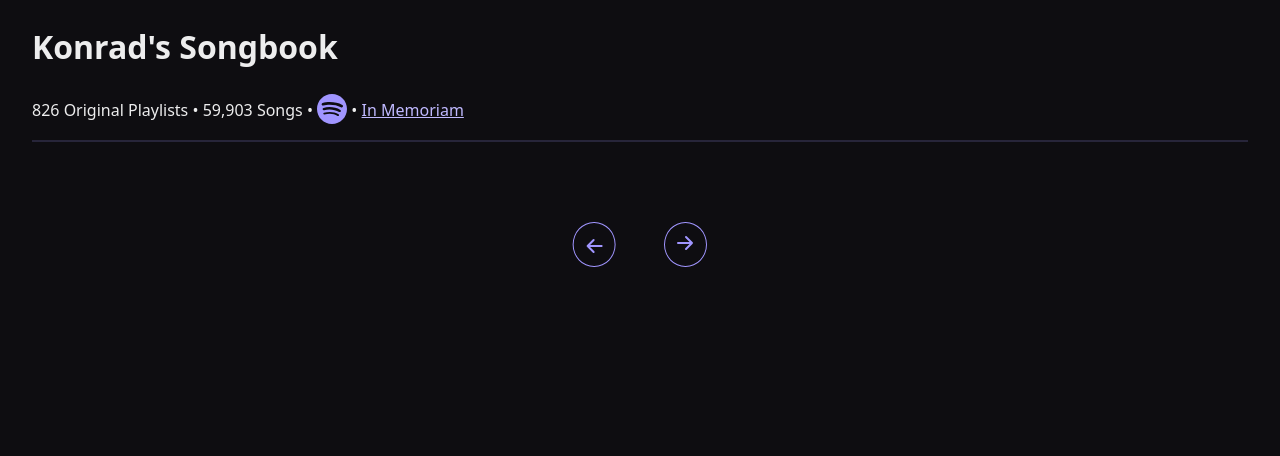
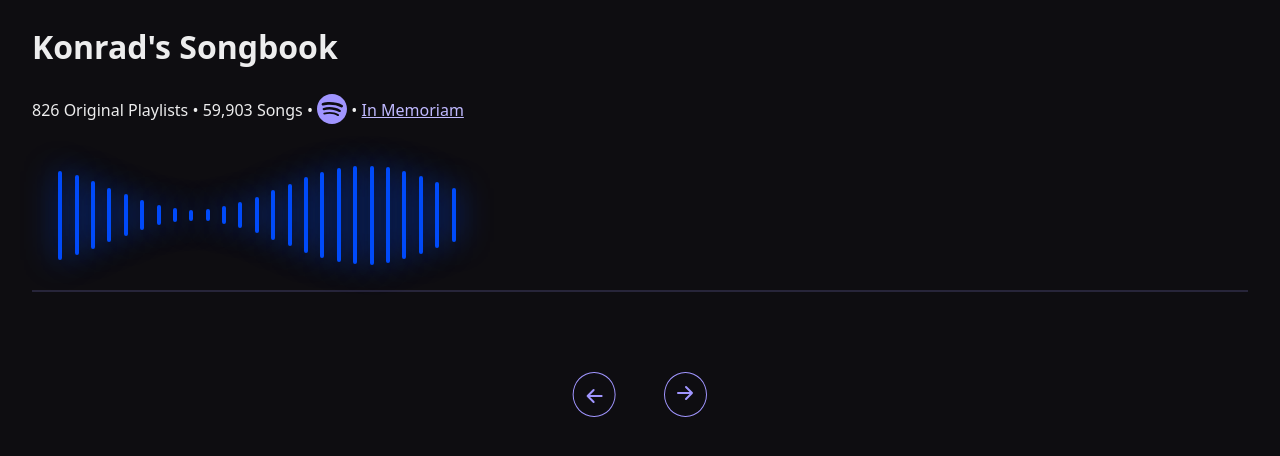
Before and after one commit to contreau/Kompendium, a SvelteKit app: page / in a window 1280 px wide. Shown: the top 456 px of the page. Built offline with nearby package versions, Linux system fonts and the light colour scheme.

Commit message:
prelim wave viz on home page

```diff
--- a/src/routes/+page.svelte
+++ b/src/routes/+page.svelte
@@ -2,6 +2,37 @@
   import Nav from "$lib/components/Nav.svelte";
   import MobileNav from "$lib/components/MobileNav.svelte";
   import SpotifySVG from "$lib/svg/SpotifySVG.svelte";
+
+  import { onMount } from "svelte";
+
+  onMount(() => {
+    // Create wave bars
+    const bars = Array.from(document.querySelectorAll("div.wave-bar"));
+    // Animation parameters
+    const minHeight = 10;
+    const maxHeight = 100;
+    const speed = 0.05;
+    let time = 0;
+
+    // Animation function using requestAnimationFrame
+    function animate() {
+      time += speed;
+
+      bars.forEach((bar, index) => {
+        // Create a wave pattern using sine waves with different phases
+        const height =
+          minHeight +
+          ((Math.sin(time + index * 0.3) + 1) * (maxHeight - minHeight)) / 2;
+        bar.style.height = `${height}px`;
+      });
+
+      // Request the next frame
+      requestAnimationFrame(animate);
+    }
+
+    // Start the animation
+    animate();
+  });
 </script>
 
 <svelte:head>
@@ -30,6 +61,31 @@
 </header>
 
 <main>
+  <div class="wave-container" id="waveContainer">
+    {#each { length: 25 } as _}
+      <div class="wave-bar"></div>
+    {/each}
+  </div>
   <MobileNav rangeLabel="" />
   <Nav rangeLabel="" />
 </main>
+
+<style>
+  .wave-container {
+    max-width: 450px;
+    height: 150px;
+    background-color: var(--bg-color);
+    display: flex;
+    align-items: center;
+    justify-content: space-around;
+    padding: 20px;
+  }
+  .wave-bar {
+    --bar-color: #004bfa;
+    width: 4px;
+    background-color: var(--bar-color);
+    filter: drop-shadow(0 0 1rem var(--bar-color));
+    border-radius: 2px;
+    transition: height 0.1s ease;
+  }
+</style>
```
